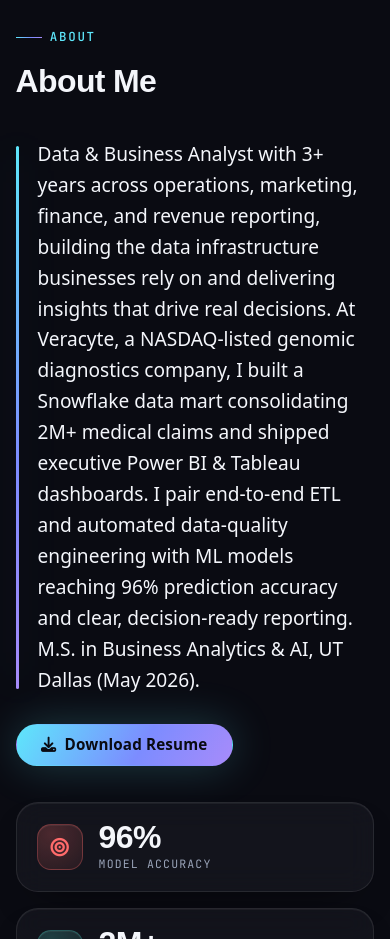
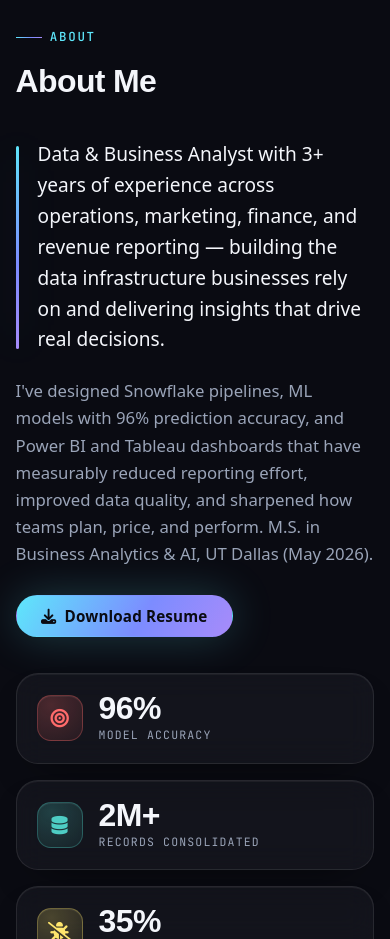
Before and after one commit to Pranav0520/Pranav0520.github.io, a website: page index.html in a window 390 px wide. Shown: the part 1520-2459 px from the top of the page. Drawn offline with Linux system fonts and the light colour scheme; a web font is replaced by a local one.

Commit message:
fix: projects nav/CTA scroll; align About to resume summary
- Rename projects section id work -> projects so #projects anchor resolves
  (fixes unresponsive 'View My Work' CTA and 'Projects' nav link + active highlight)
- Rewrite About Me to mirror the resume summary (two paragraphs)

Co-Authored-By: Claude Opus 4.8 (1M context) <noreply@anthropic.com>

```diff
--- a/data/about.json
+++ b/data/about.json
@@ -3,7 +3,8 @@
   "sectionTitle": "About Me",
   "image": "assets/images/profile.jpg",
   "paragraphs": [
-    "Data & Business Analyst with 3+ years across operations, marketing, finance, and revenue reporting, building the data infrastructure businesses rely on and delivering insights that drive real decisions. At Veracyte, a NASDAQ-listed genomic diagnostics company, I built a Snowflake data mart consolidating 2M+ medical claims and shipped executive Power BI & Tableau dashboards. I pair end-to-end ETL and automated data-quality engineering with ML models reaching 96% prediction accuracy and clear, decision-ready reporting. M.S. in Business Analytics & AI, UT Dallas (May 2026)."
+    "Data & Business Analyst with 3+ years of experience across operations, marketing, finance, and revenue reporting — building the data infrastructure businesses rely on and delivering insights that drive real decisions.",
+    "I've designed Snowflake pipelines, ML models with 96% prediction accuracy, and Power BI and Tableau dashboards that have measurably reduced reporting effort, improved data quality, and sharpened how teams plan, price, and perform. M.S. in Business Analytics & AI, UT Dallas (May 2026)."
   ],
   "statistics": [
     {
--- a/index.html
+++ b/index.html
@@ -37,7 +37,7 @@
         <section id="about" class="section"><div id="about-content"></div></section>
         <section id="experience" class="section"><div id="experience-content"></div></section>
         <section id="skills" class="section"><div id="skills-content"></div></section>
-        <section id="work" class="section"><div id="work-content"></div></section>
+        <section id="projects" class="section"><div id="work-content"></div></section>
         <section id="education" class="section"><div id="education-content"></div></section>
         <section id="contact" class="section"><div id="contact-content"></div></section>
     </main>
```
